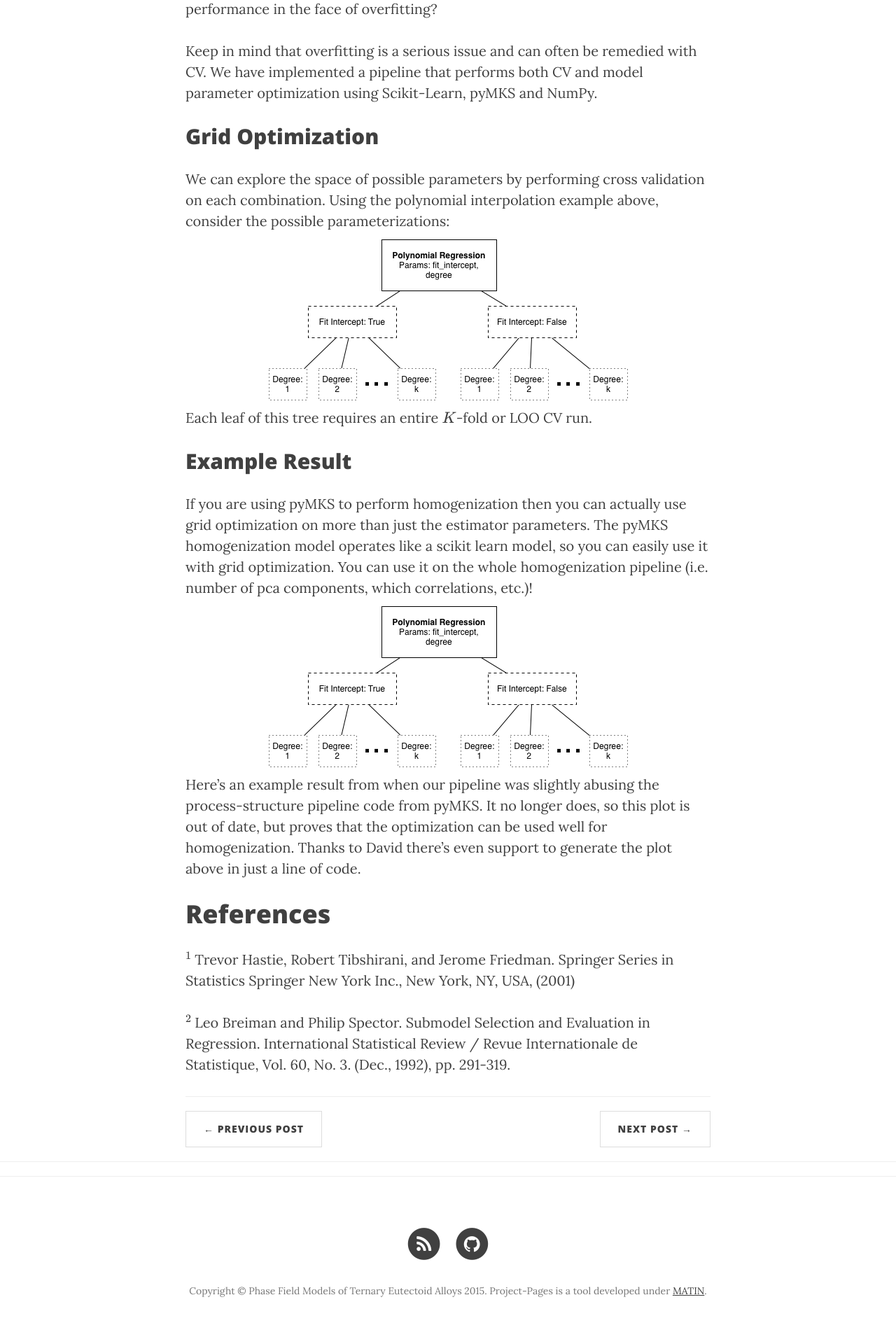
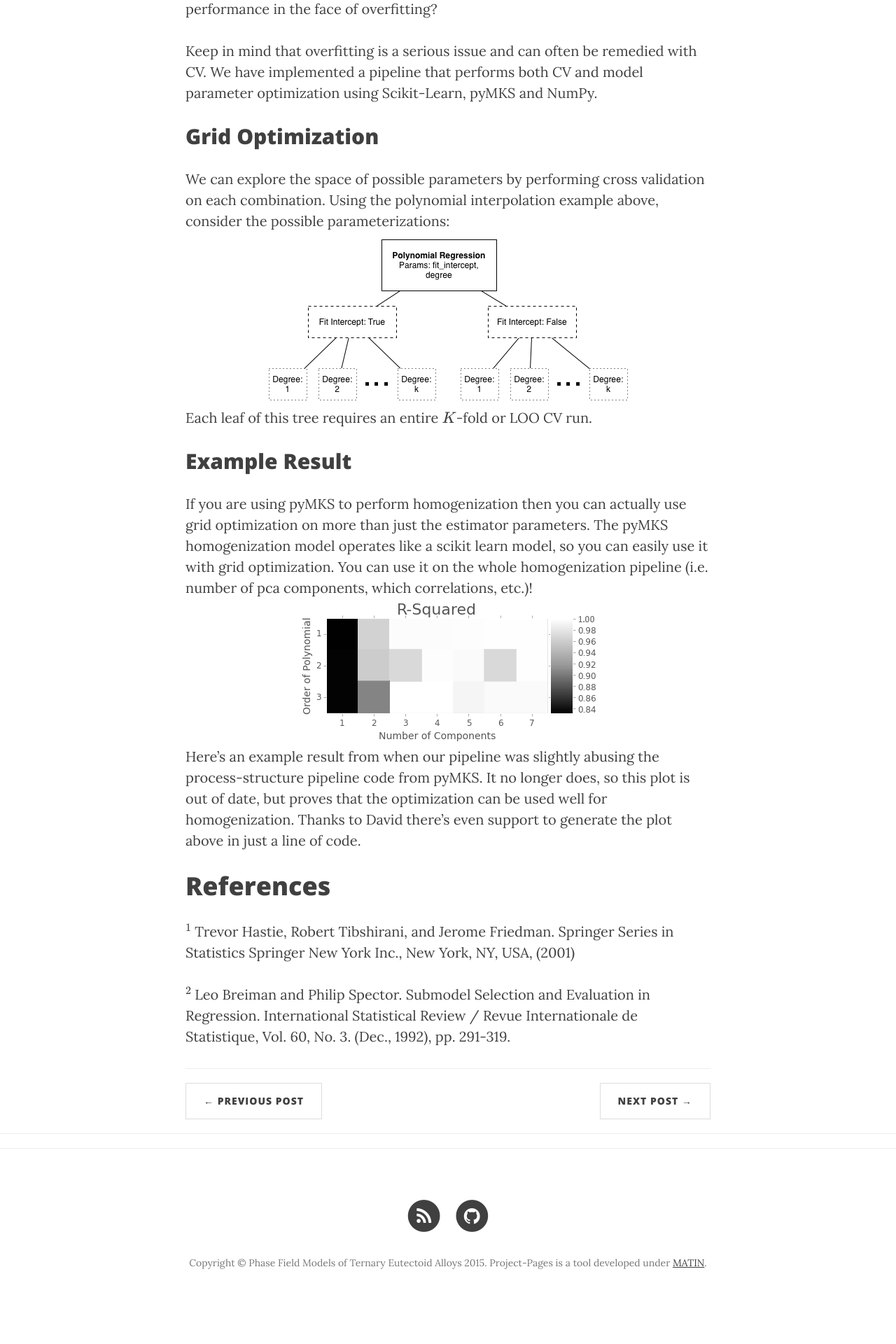
Before and after one commit to Saganaut/MIC-Ternary-Eutectic-Alloy, a Jekyll site: the page built from _posts/2015-11-02-CrossValidation.markdown, in a window 1280 px wide. Shown: the part 1648-3568 px from the top of the page at 70% size. Built offline with Jekyll 4.4.1, drawn with Linux system fonts in a browser that asks for light colours; nearby versions of some CDN libraries; formulas are drawn with MathJax 3; after the commit the page ends 3528 px from its top, so only the background shows below that.

Commit message:
wrong img link

```diff
--- a/_posts/2015-11-02-CrossValidation.markdown
+++ b/_posts/2015-11-02-CrossValidation.markdown
@@ -56,7 +56,7 @@ Each leaf of this tree requires an entire $$K$$-fold or LOO CV run.
 If you are using pyMKS to perform homogenization then you can actually use grid optimization on more than just the estimator parameters.
 The pyMKS homogenization model operates like a scikit learn model, so you can easily use it with grid optimization.
 You can use it on the whole homogenization pipeline (i.e. number of pca components, which correlations, etc.)!
-![gridcv](/MIC-Ternary-Eutectic-Alloy/img/cv_post/GridCV.png)
+![gridcv](/MIC-Ternary-Eutectic-Alloy/img/cv_post/grid_r2.png)
 Here's an example result from when our pipeline was slightly abusing the process-structure pipeline code from pyMKS.
 It no longer does, so this plot is out of date, but proves that the optimization can be used well for homogenization.
 Thanks to David there's even support to generate the plot above in just a line of code.
```
